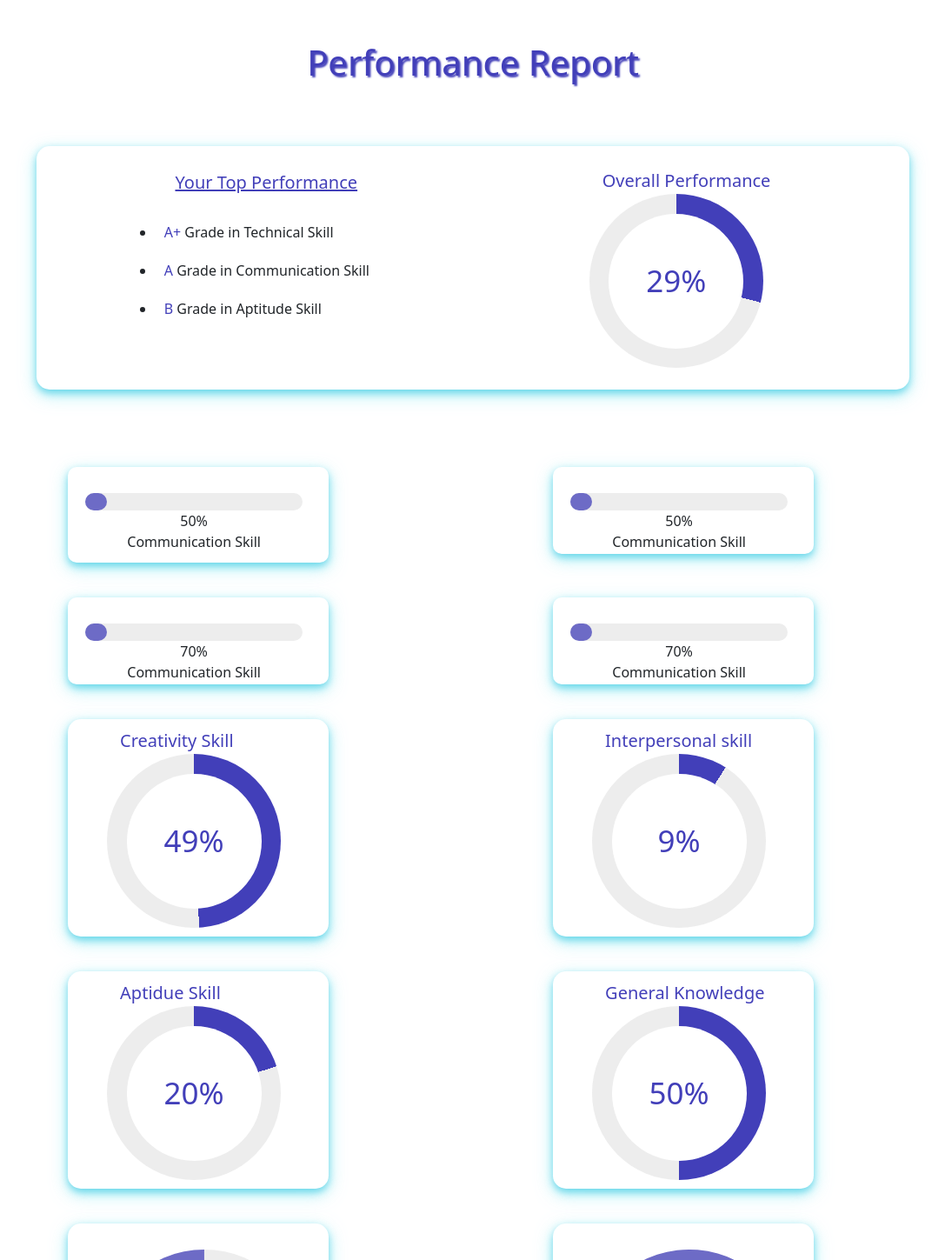
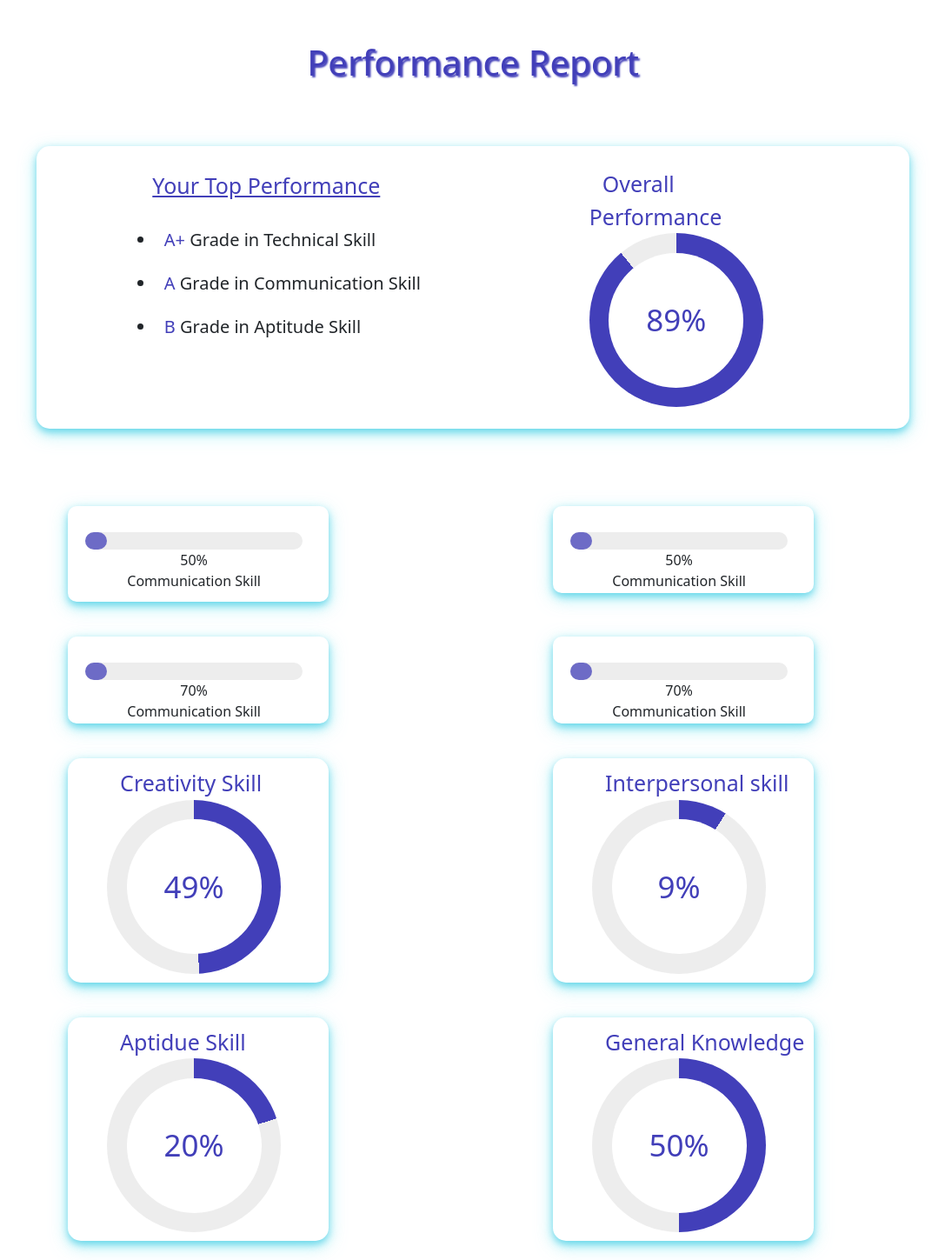
Before and after one commit to likith5/performance-enhancement-system, a Flask app: page /dashboard in a window 1280 px wide. Shown: the part 137-1586 px from the top of the page at 87% size, without its empty margins (96-1183 px from the left). Run offline with Flask 3, Linux system fonts and the light colour scheme; some libraries are stand-ins or nearby versions; some web fonts are replaced.

Commit message:
slight changes

```diff
--- a/application/static/css/util.css
+++ b/application/static/css/util.css
@@ -28,6 +28,10 @@
     list-style-position:inside;
 
   }
+  .grade-explain{
+    font-size: 20px;
+
+  }
   .gradealign{
     padding: 15px 0 5px 25%;
   }
@@ -37,7 +41,7 @@
     color: #423FB9;
 }
 .top-grade-title{
-    font-size: 20px;
+    font-size: 25px;
     color: #423FB9;
     padding: 5px 0 0 5px;
     /* font-weight: 500; */
--- a/application/templates/dashboard.html
+++ b/application/templates/dashboard.html
@@ -35,7 +35,7 @@
 
         <span class="top-grade-title" style="padding:10px 5px 0 15px">Overall Performance</span>
         <div class="circular-progress">
-           <span class="progress-value">29</span>
+           <span class="progress-value">89</span>
 
                </div>
             </div>
--- a/application/templates/index.html
+++ b/application/templates/index.html
@@ -25,7 +25,7 @@
     <!-- <img src="/docs/5.0/assets/brand/bootstrap-logo.svg" alt="" width="30" height="24" class="d-inline-block align-text-top"> -->
 
 
-      <nav class="navbar bg-body-tertiary rounded-pill">
+      <nav class="navbar bg-body-tertiary rounded-pill  wow slideInDown" data-wow-duration="0.75s" data-wow-delay="0s">
 
         <div class="container-fluid">
           <a class="navbar-brand navtext" href="#"><p class="navtext">
```
Also changed, not shown: 1 other file.
